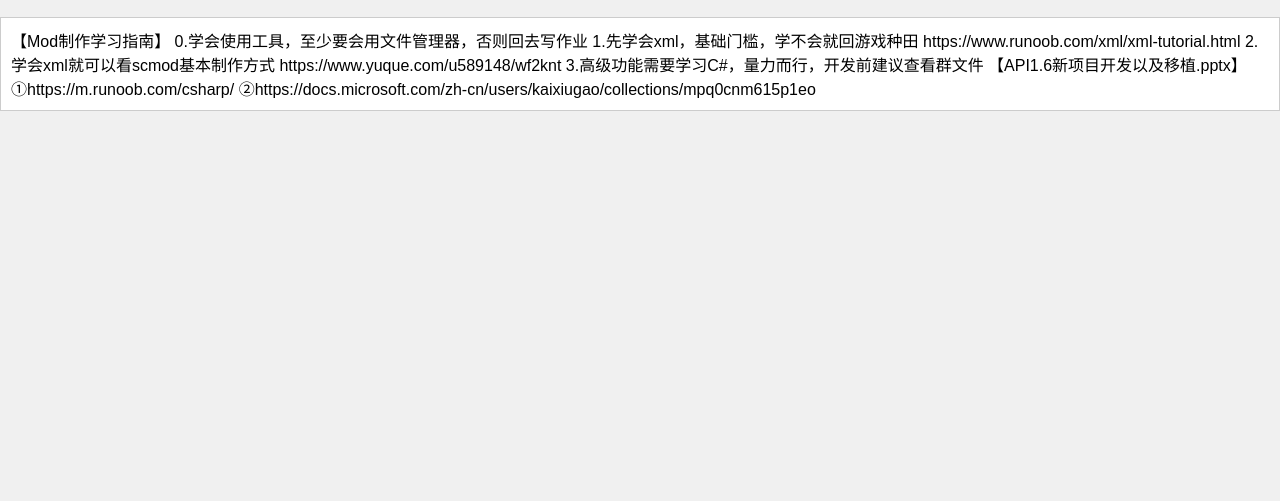
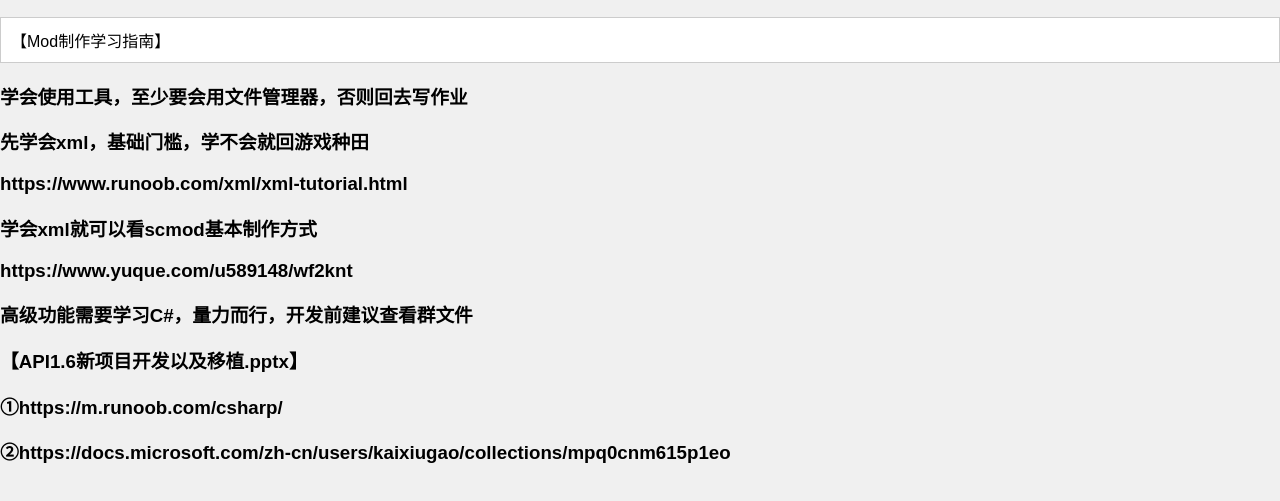
Before and after one commit to style1027/styled.github.io, a plain HTML site: page index.html in a window 1280 px wide. Shown: the part 69-570 px from the top of the page. Drawn offline with Linux system fonts and the light colour scheme.

Commit message:
index.html

```diff
--- a/index.html
+++ b/index.html
@@ -35,20 +35,20 @@
 <body>
     <h1>生存战争模组制作学习指南</h1>
     <ul>
-        <li>【Mod制作学习指南】
+        <li>【Mod制作学习指南】</li>
 
-0.学会使用工具，至少要会用文件管理器，否则回去写作业
+<h3>学会使用工具，至少要会用文件管理器，否则回去写作业</h3>
 
-1.先学会xml，基础门槛，学不会就回游戏种田
-https://www.runoob.com/xml/xml-tutorial.html
+<h3>先学会xml，基础门槛，学不会就回游戏种田</h3>
+<h3>https://www.runoob.com/xml/xml-tutorial.html</h3>
 
-2.学会xml就可以看scmod基本制作方式
-https://www.yuque.com/u589148/wf2knt
+<h3>学会xml就可以看scmod基本制作方式</h3>
+<h3>https://www.yuque.com/u589148/wf2knt</h3>
 
-3.高级功能需要学习C#，量力而行，开发前建议查看群文件
-【API1.6新项目开发以及移植.pptx】
-①https://m.runoob.com/csharp/
-②https://docs.microsoft.com/zh-cn/users/kaixiugao/collections/mpq0cnm615p1eo</li>
+<h3>高级功能需要学习C#，量力而行，开发前建议查看群文件</h3>
+<h3>【API1.6新项目开发以及移植.pptx】</h3>
+<h3>①https://m.runoob.com/csharp/</h3>
+<h3>②https://docs.microsoft.com/zh-cn/users/kaixiugao/collections/mpq0cnm615p1eo</h3>
         <!-- 追加更多黑名单用户... -->
     </ul>
 </body>
```
